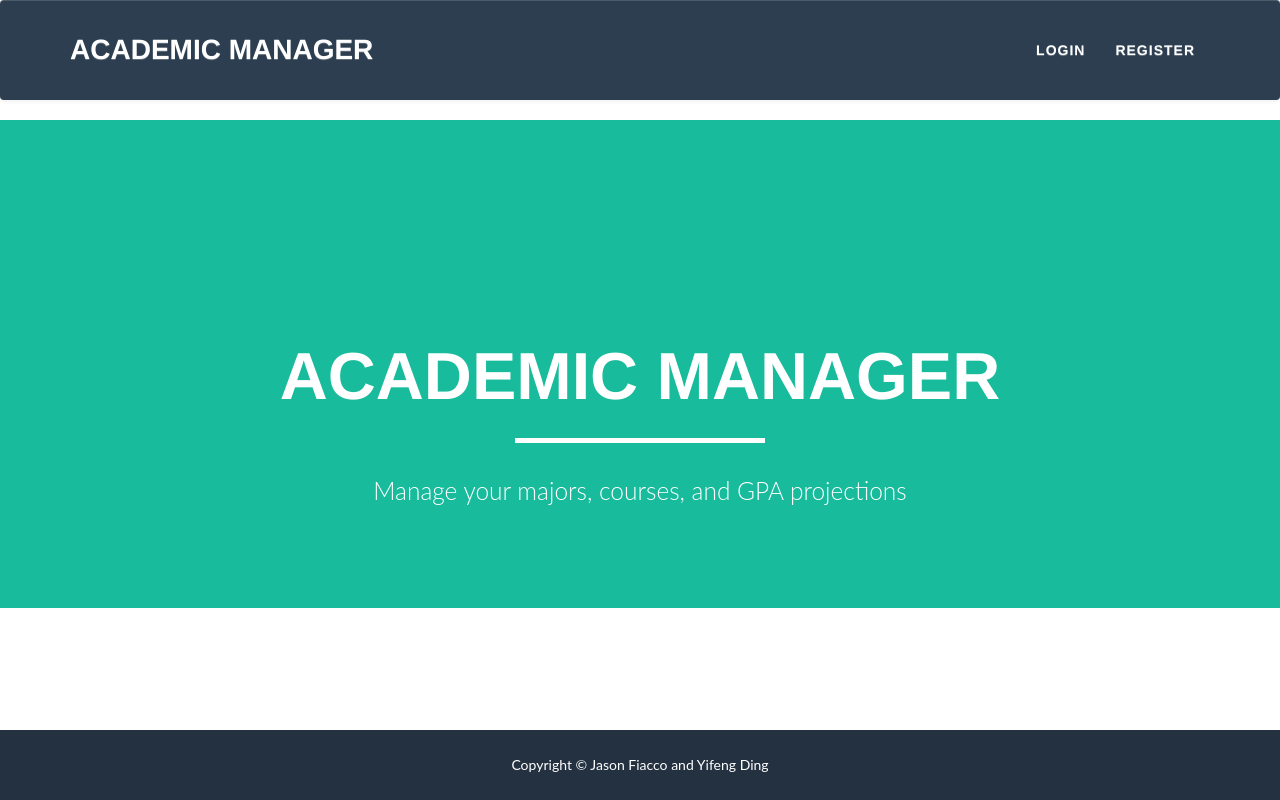
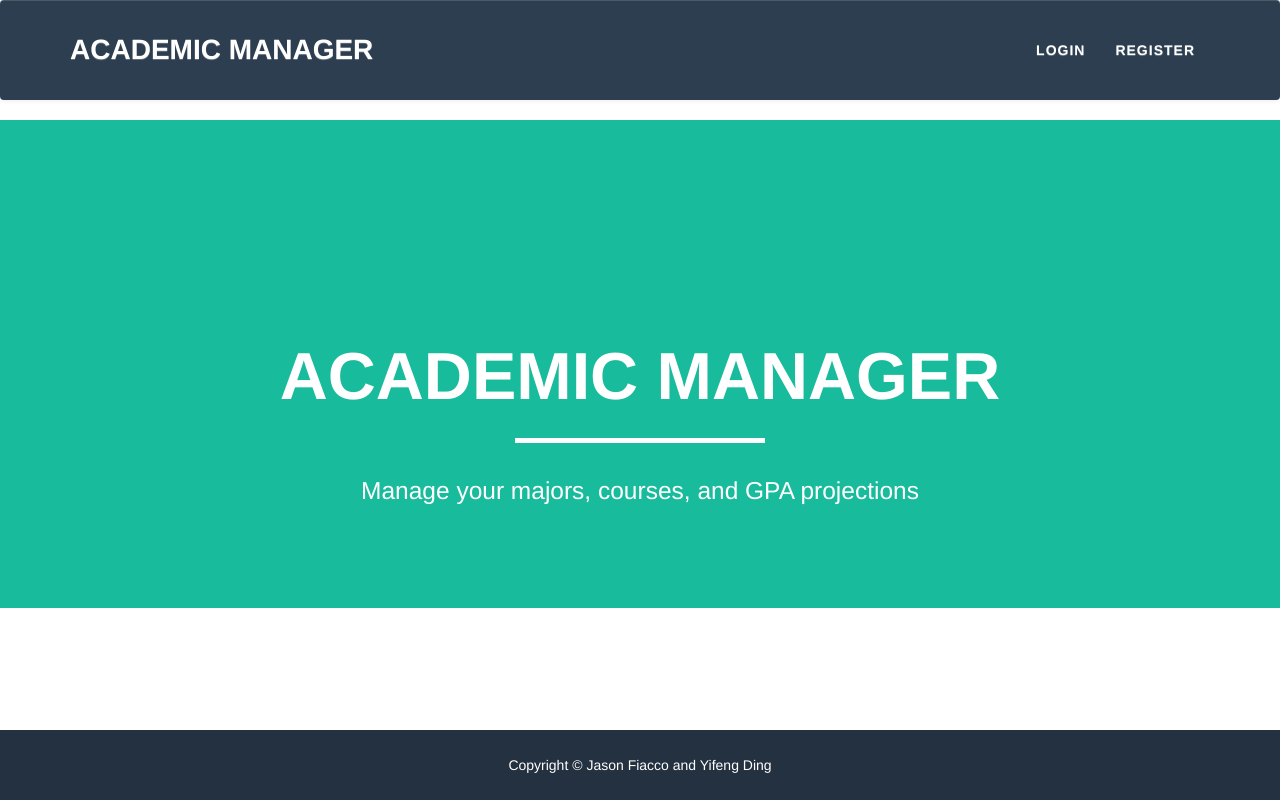
Before and after one commit to jasonfiacco/StudyScheme, a Flask app: page /index in a window 1280 px wide. Run offline with Flask 2, Linux system fonts and the light colour scheme; some libraries are stand-ins or nearby versions.

Commit message:
Final UX changes

```diff
--- a/StudyScheme/static/layout.css
+++ b/StudyScheme/static/layout.css
@@ -4,7 +4,7 @@
  * Licensed under MIT (https://github.com/BlackrockDigital/startbootstrap/blob/gh-pages/LICENSE)
  */
 body {
-  font-family: 'Lato', 'Helvetica Neue', Helvetica, Arial, sans-serif;
+  font-family: "Montserrat", "Helvetica Neue", Helvetica, Arial, sans-serif;
   overflow-x: hidden;
   padding-bottom: 70px;
 }
@@ -29,9 +29,9 @@ h3,
 h4,
 h5,
 h6 {
-  font-family: "Montserrat", "Helvetica Neue", Helvetica, Arial, sans-serif;
   text-transform: uppercase;
   font-weight: 700;
+  font-size: 1.5em;
 }
 hr.star-light,
 hr.star-primary {
```
Also changed, not shown: StudyScheme/static/academic_manager.js (line endings or trailing spaces).
